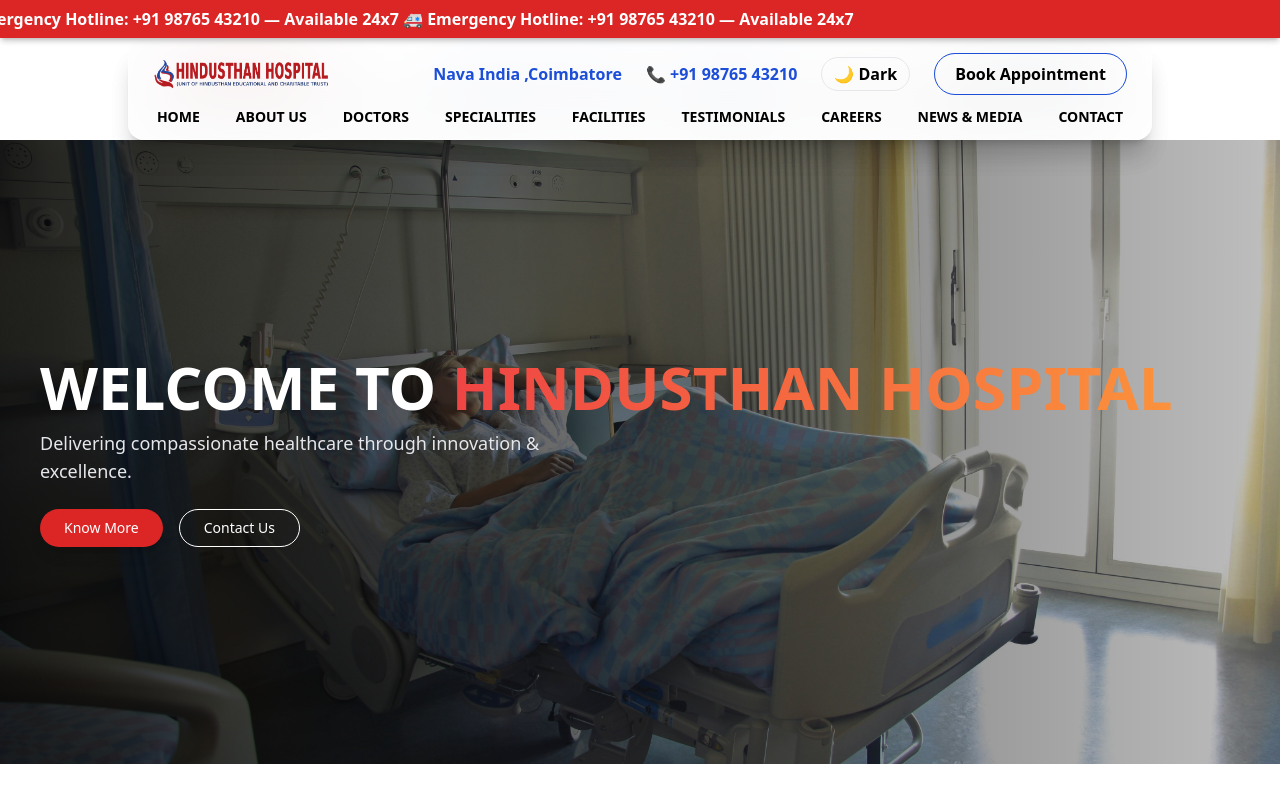
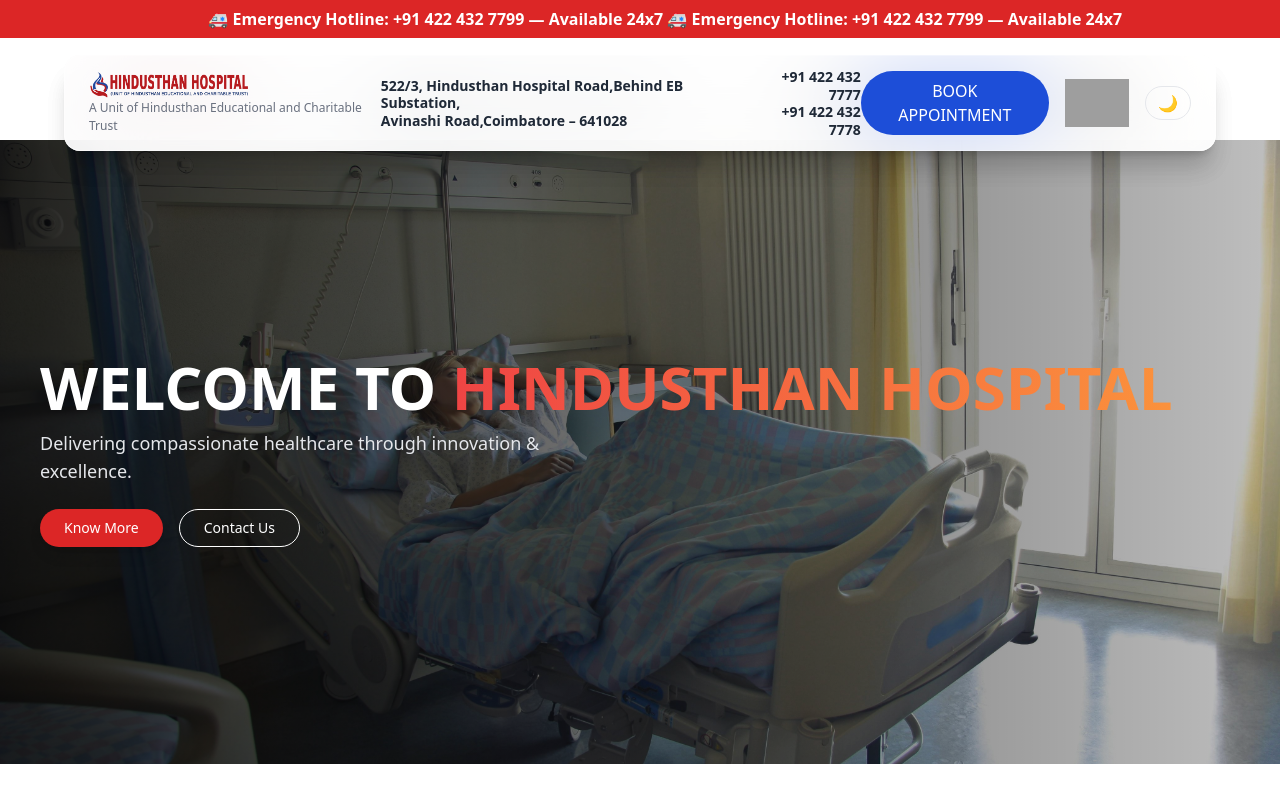
Before and after one commit to Ashok-achu/hindusthanhospital, a React (Create React App) app: page / in a window 1280 px wide. Shown: the top 800 px of the page. Built offline with nearby package versions, Linux system fonts and the light colour scheme; grey boxes are pictures that could not be loaded; the HTML template or start-up script is replaced by a standard one.

Commit message:
Updated HeaderGroup UI

```diff
--- a/src/components/HeaderGroup.js
+++ b/src/components/HeaderGroup.js
@@ -1,13 +1,13 @@
 import { NavLink } from "react-router-dom";
 import { useState, useEffect } from "react";
 import logo from "../assets/logo.png";
+import certLogo from "../assets/NABH.jpg"; // certificate image here
 
 export default function HeaderGroup() {
   const [menuOpen, setMenuOpen] = useState(false);
   const [dark, setDark] = useState(() => localStorage.getItem("theme") === "dark");
   const [shrink, setShrink] = useState(false);
   const [isEmergencyPaused, setIsEmergencyPaused] = useState(false);
-
 
   const navItems = [
     { label: "HOME", to: "/" },
@@ -21,13 +21,11 @@
     { label: "CONTACT", to: "/contact" },
   ];
 
-  // Save Theme
   useEffect(() => {
     document.documentElement.classList.toggle("dark", dark);
     localStorage.setItem("theme", dark ? "dark" : "light");
   }, [dark]);
 
-  // Shrink navbar on scroll
   useEffect(() => {
     const handleScroll = () => setShrink(window.scrollY > 50);
     window.addEventListener("scroll", handleScroll);
@@ -36,94 +34,98 @@
 
   return (
     <>
-      {/* 🚨 Fixed Emergency Bar (Only Text Scrolls) */}
-      <div className="fixed top-0 left-0 w-full bg-red-600 text-white py-[7px] text-center z-[70] overflow-hidden shadow-md">
+      {/* 🔴 EMERGENCY SCROLL BAR */}
+      <div className="fixed top-0 left-0 w-full bg-red-600 text-white py-[7px] text-center z-[80] overflow-hidden">
         <span
           className="inline-block scrolling-text whitespace-nowrap font-semibold"
           onMouseEnter={() => setIsEmergencyPaused(true)}
           onMouseLeave={() => setIsEmergencyPaused(false)}
-    onTouchStart={() => setIsEmergencyPaused(true)}
-    onTouchEnd={() => setIsEmergencyPaused(false)}
-    onTouchCancel={() => setIsEmergencyPaused(false)}
           style={{ animationPlayState: isEmergencyPaused ? "paused" : "running" }}
         >
-    🚑 Emergency Hotline: +91 98765 43210 — Available 24x7 🚑 Emergency Hotline: +91 98765 43210 — Available 24x7
+          🚑 Emergency Hotline: +91 422 432 7799 — Available 24x7 🚑 Emergency Hotline: +91 422 432 7799 — Available 24x7
         </span>
       </div>
 
+      {/* 🧊 GLASS NAVBAR */}
+      <header
+        className={`fixed w-[95vw] md:w-[90vw] left-1/2 -translate-x-1/2 rounded-2xl
+        border border-white/30 shadow-xl z-[70] backdrop-blur-2xl
+        transition-all duration-300 ${
+          dark ? "bg-gray-900/70 text-white" : "bg-white/70 text-black"
+        } ${shrink ? "top-[35px] scale-[0.92]" : "top-[55px]"}`}
+      >
+        {/* 🌍 Desktop Layout */}
+{/* 🌍 Desktop Layout */}
+<div className="hidden md:flex justify-between items-center px-6 py-3 w-full">
 
-      {/* 🧊 Floating Glass Navbar */}
-      <header
-        className={`fixed w-[94vw] md:w-[80vw] left-1/2 -translate-x-1/2 z-[60] transition-all duration-400 backdrop-blur-2xl border border-white/30 ${
-          dark ? "bg-gray-900/60 text-white" : "bg-white/65 text-black"
-        } shadow-xl rounded-2xl ${
-          shrink ? "top-[30px] scale-[0.94]" : "top-[40px]"
-        }`}
-      >
-        <div className="flex justify-between items-center px-6 py-3">
-          <img src={logo} alt="logo" className={`transition-all ${shrink ? "w-24 md:w-32" : "w-32 md:w-44"}`} />
+  {/* 🏥 LOGO + TAGLINE */}
+  <div className="flex flex-col select-none">
+    <img src={logo} className="w-40" alt="Hospital Logo" />
+    <span className="text-[12px] text-gray-500">
+      A Unit of Hindusthan Educational and Charitable Trust
+    </span>
+  </div>
 
-          {/* Desktop Right */}
-          <div className="hidden md:flex items-center gap-6 font-semibold">
-            <span className="text-blue-700">Nava India ,Coimbatore</span>
-            <span className="text-blue-700">📞 +91 98765 43210</span>
+  {/* 📍 ADDRESS (BOLD) */}
+  <div className="text-sm font-bold text-gray-800 dark:text-black-200 text-left leading-tight">
+    522/3, Hindusthan Hospital Road,Behind EB Substation,<br />
+    Avinashi Road,Coimbatore – 641028
+  </div>
 
+  {/* 📞 CONTACT NUMBERS (BOLD) */}
+  <div className="text-sm font-bold text-gray-800 dark:text-black-200 text-right leading-tight">
+     +91 422 432 7777<br />
+     +91 422 432 7778<br />
+  </div>
+
+  {/* BUTTON + CERT + MODE */}
+  <div className="flex items-center gap-4">
+
+    <button className="bg-blue-700 text-white px-5 py-2 rounded-full hover:bg-blue-800 transition">
+      BOOK APPOINTMENT
+    </button>
+
+    <img src={certLogo} className="w-16" alt="Certified" />
 
     <button
       onClick={() => setDark(!dark)}
       className="border px-3 py-1 rounded-full hover:bg-blue-700 hover:text-white transition"
     >
-              {dark ? "☀ Light" : "🌙 Dark"}
+      {dark ? "☀" : "🌙"}
     </button>
 
-            <button className="border border-blue-700 px-5 py-2 rounded-full hover:bg-blue-700 hover:text-white transition">
-              Book Appointment
-            </button>
+  </div>
 </div>
 
-          {/* Mobile Menu Trigger */}
-          <button onClick={() => setMenuOpen(!menuOpen)} className="md:hidden text-3xl">
+
+
+        {/* 📱 Mobile Header */}
+        <div className="md:hidden flex justify-between items-center px-5 py-3">
+          <img src={logo} className="w-28" alt="logo" />
+          <button onClick={() => setMenuOpen(!menuOpen)} className="text-3xl">
             {menuOpen ? "✖" : "☰"}
           </button>
         </div>
 
-        {/* NAVIGATION */}
-        <nav className="hidden md:flex justify-center gap-9 pb-3 text-sm font-semibold">
-          {navItems.map((item) => (
-            <NavLink key={item.to} to={item.to} className="relative group hover:text-blue-600 transition">
-              {item.label}
-              <span className="absolute left-0 -bottom-1 w-0 h-[3px] bg-gradient-to-r from-blue-600 to-purple-400 transition-all duration-300 group-hover:w-full rounded-full"></span>
-            </NavLink>
-          ))}
-        </nav>
-
-        {/* Mobile Slide Menu */}
+        {/* 📱 Mobile Dropdown Menu */}
         {menuOpen && (
-          <div className="md:hidden bg-blue-700 text-white px-6 py-5 flex flex-col gap-4 text-lg transition">
-            {navItems.map((item) => (
+          <div className="md:hidden bg-blue-700 text-white px-6 py-5 flex flex-col gap-4 text-lg">
+            {navItems.map(item => (
               <NavLink key={item.to} to={item.to} onClick={() => setMenuOpen(false)}>
                 {item.label}
               </NavLink>
             ))}
-
             <button className="border px-4 py-2 rounded-full">Book Appointment</button>
           </div>
         )}
       </header>
 
-      {/* Fix Hero Spacing */}
-      <div className="pt-[1px] md:pt-[1px]"></div>
+      {/* PUSH PAGE DOWN */}
+      <div className="pt-[140px] md:pt-[1px]"></div>
 
-      {/* 🔧 CSS Animations */}
       <style>{`
-        .scrolling-text {
-  animation: scroll 10s linear infinite;
-}
-
-@keyframes scroll {
-  from { transform: translateX(100%); }
-  to   { transform: translateX(-100%); }
-}
+        .scrolling-text { animation: scroll 13s linear infinite; }
+        @keyframes scroll { from { transform: translateX(100%);} to {transform: translateX(-100%);} }
       `}</style>
     </>
   );
```
Lines whose indentation alone changed are shown as unchanged.
